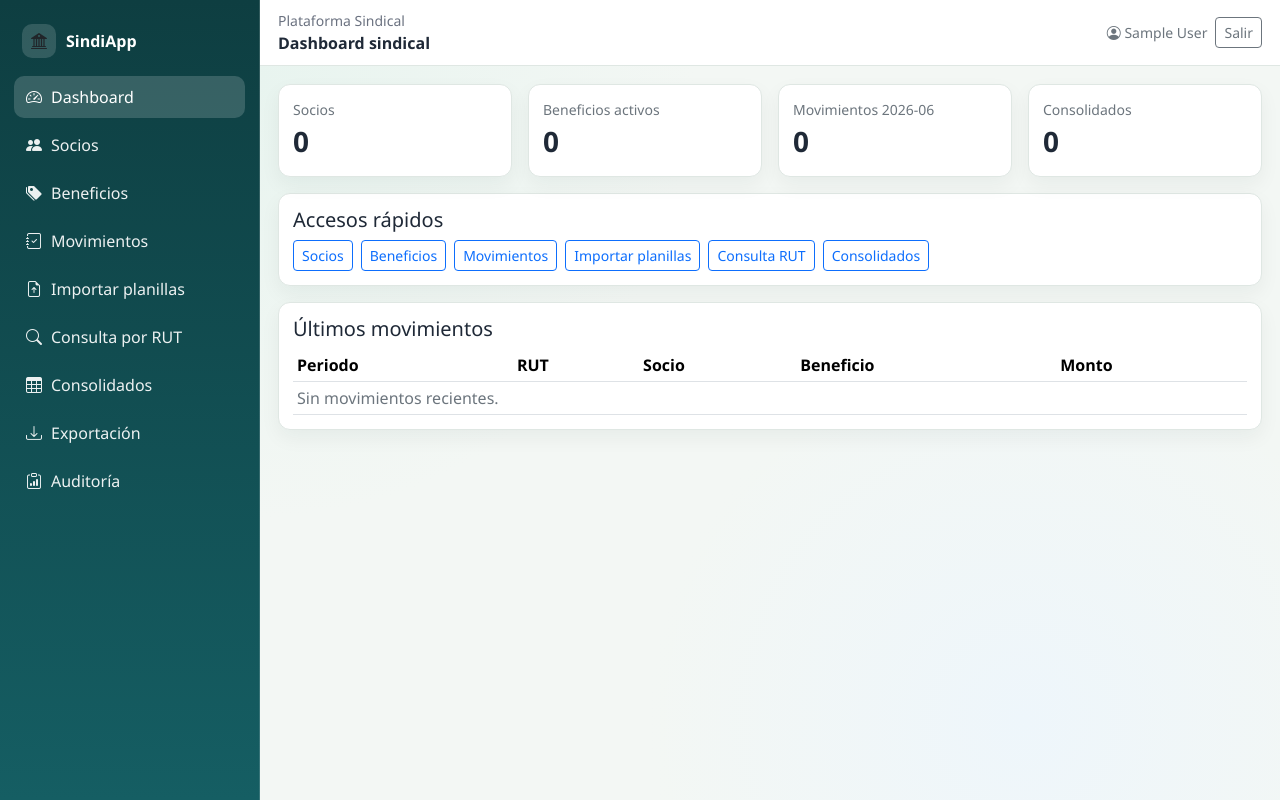
After one commit to Miguel-Olivares94/CRM_RED, a Django app: page /sindiapp/dashboard/ in a window 1280 px wide. The commit adds this page. Run offline with Django 4.2, Linux system fonts and the light colour scheme; the visitor is signed in with stand-in values (Sample User, id 1); data that the repository does not hold is empty; parts of the project's set-up code (start-up, migrations or seed data) failed here and were passed over.

Commit message:
feat: agregar interfaz independiente SindiApp

```diff
--- /dev/null
+++ b/core/templates/core/sindiapp/base.html
@@ -0,0 +1,168 @@
+<!DOCTYPE html>
+<html lang="es">
+<head>
+  <meta charset="UTF-8">
+  <meta name="viewport" content="width=device-width, initial-scale=1.0">
+  <title>{% block title %}SindiApp{% endblock %}</title>
+  {% load static %}
+  <link rel="stylesheet" href="https://cdn.jsdelivr.net/npm/bootstrap@5.3.3/dist/css/bootstrap.min.css">
+  <link rel="stylesheet" href="https://cdn.jsdelivr.net/npm/bootstrap-icons@1.11.0/font/bootstrap-icons.css">
+  <style>
+    :root {
+      --sindi-bg: #f3f7f4;
+      --sindi-panel: #ffffff;
+      --sindi-primary: #155e63;
+      --sindi-primary-strong: #0e3e41;
+      --sindi-accent: #ffb703;
+      --sindi-text: #1f2937;
+      --sindi-muted: #6b7280;
+      --sindi-border: #dfe7e3;
+    }
+
+    body {
+      background: radial-gradient(circle at 20% 10%, #e8f4ef 0, transparent 35%),
+                  radial-gradient(circle at 80% 90%, #eef6fb 0, transparent 30%),
+                  var(--sindi-bg);
+      color: var(--sindi-text);
+      font-family: "Segoe UI", "Noto Sans", sans-serif;
+      min-height: 100vh;
+    }
+
+    .sindi-shell {
+      display: grid;
+      grid-template-columns: 260px 1fr;
+      min-height: 100vh;
+    }
+
+    .sindi-sidebar {
+      background: linear-gradient(180deg, var(--sindi-primary-strong), var(--sindi-primary));
+      color: #fff;
+      padding: 18px 14px;
+      border-right: 1px solid rgba(255, 255, 255, 0.15);
+    }
+
+    .sindi-brand {
+      display: flex;
+      align-items: center;
+      gap: 10px;
+      color: #fff;
+      text-decoration: none;
+      font-weight: 700;
+      margin: 6px 8px 18px;
+    }
+
+    .sindi-brand .mark {
+      width: 34px;
+      height: 34px;
+      border-radius: 10px;
+      background: rgba(255, 255, 255, 0.15);
+      display: grid;
+      place-items: center;
+    }
+
+    .sindi-nav .nav-link {
+      color: rgba(255, 255, 255, 0.92);
+      border-radius: 10px;
+      margin-bottom: 6px;
+      display: flex;
+      align-items: center;
+      gap: 9px;
+      padding: 9px 12px;
+    }
+
+    .sindi-nav .nav-link.active,
+    .sindi-nav .nav-link:hover {
+      background: rgba(255, 255, 255, 0.17);
+      color: #fff;
+    }
+
+    .sindi-main {
+      display: flex;
+      flex-direction: column;
+      min-width: 0;
+    }
+
+    .sindi-topbar {
+      background: var(--sindi-panel);
+      border-bottom: 1px solid var(--sindi-border);
+      padding: 10px 18px;
+      display: flex;
+      justify-content: space-between;
+      align-items: center;
+    }
+
+    .sindi-content {
+      padding: 18px;
+    }
+
+    .sindi-card {
+      background: var(--sindi-panel);
+      border: 1px solid var(--sindi-border);
+      border-radius: 12px;
+      padding: 14px;
+      box-shadow: 0 8px 20px rgba(5, 36, 38, 0.05);
+    }
+
+    @media (max-width: 992px) {
+      .sindi-shell {
+        grid-template-columns: 1fr;
+      }
+
+      .sindi-sidebar {
+        border-right: none;
+        border-bottom: 1px solid rgba(255, 255, 255, 0.2);
+      }
+    }
+  </style>
+  {% block extra_css %}{% endblock %}
+</head>
+<body>
+  <div class="sindi-shell">
+    <aside class="sindi-sidebar">
+      <a href="{% url 'core:sindiapp_dashboard' %}" class="sindi-brand">
+        <span class="mark"><i class="bi bi-bank2"></i></span>
+        <span>SindiApp</span>
+      </a>
+
+      <ul class="nav flex-column sindi-nav">
+        <li class="nav-item"><a class="nav-link {% if request.resolver_match.url_name == 'sindiapp_dashboard' %}active{% endif %}" href="{% url 'core:sindiapp_dashboard' %}"><i class="bi bi-speedometer2"></i> Dashboard</a></li>
+        <li class="nav-item"><a class="nav-link {% if 'sindiapp_socio' in request.resolver_match.url_name %}active{% endif %}" href="{% url 'core:sindiapp_socio_list' %}"><i class="bi bi-people-fill"></i> Socios</a></li>
+        <li class="nav-item"><a class="nav-link {% if 'sindiapp_beneficio' in request.resolver_match.url_name %}active{% endif %}" href="{% url 'core:sindiapp_beneficio_list' %}"><i class="bi bi-tags-fill"></i> Beneficios</a></li>
+        <li class="nav-item"><a class="nav-link {% if 'sindiapp_movimiento' in request.resolver_match.url_name %}active{% endif %}" href="{% url 'core:sindiapp_movimiento_list' %}"><i class="bi bi-journal-check"></i> Movimientos</a></li>
+        <li class="nav-item"><a class="nav-link {% if request.resolver_match.url_name == 'sindiapp_movimiento_import' %}active{% endif %}" href="{% url 'core:sindiapp_movimiento_import' %}"><i class="bi bi-file-earmark-arrow-up"></i> Importar planillas</a></li>
+        <li class="nav-item"><a class="nav-link {% if request.resolver_match.url_name == 'sindiapp_consulta_rut' %}active{% endif %}" href="{% url 'core:sindiapp_consulta_rut' %}"><i class="bi bi-search"></i> Consulta por RUT</a></li>
+        <li class="nav-item"><a class="nav-link {% if 'sindiapp_consolidado' in request.resolver_match.url_name %}active{% endif %}" href="{% url 'core:sindiapp_consolidado_historial' %}"><i class="bi bi-table"></i> Consolidados</a></li>
+        <li class="nav-item"><a class="nav-link" href="{% url 'core:sindiapp_consolidado_historial' %}"><i class="bi bi-download"></i> Exportación</a></li>
+        <li class="nav-item"><a class="nav-link {% if request.resolver_match.url_name == 'sindiapp_auditoria_list' %}active{% endif %}" href="{% url 'core:sindiapp_auditoria_list' %}"><i class="bi bi-clipboard-data"></i> Auditoría</a></li>
+      </ul>
+    </aside>
+
+    <main class="sindi-main">
+      <div class="sindi-topbar">
+        <div>
+          <div style="font-size: 14px; color: var(--sindi-muted);">Plataforma Sindical</div>
+          <div style="font-weight: 700;">{% block page_title %}SindiApp{% endblock %}</div>
+        </div>
+        <div class="d-flex align-items-center gap-2">
+          <span class="text-secondary small"><i class="bi bi-person-circle"></i> {{ user.get_full_name|default:user.username }}</span>
+          <form method="post" action="{% url 'core:logout' %}">
+            {% csrf_token %}
+            <button type="submit" class="btn btn-sm btn-outline-secondary">Salir</button>
+          </form>
+        </div>
+      </div>
+
+      <div class="sindi-content">
+        {% if messages %}
+          {% for message in messages %}
+            <div class="alert alert-{{ message.tags|default:'info' }}">{{ message }}</div>
+          {% endfor %}
+        {% endif %}
+        {% block content %}{% endblock %}
+      </div>
+    </main>
+  </div>
+  <script src="https://cdn.jsdelivr.net/npm/bootstrap@5.3.3/dist/js/bootstrap.bundle.min.js"></script>
+  {% block extra_js %}{% endblock %}
+</body>
+</html>
--- /dev/null
+++ b/core/templates/core/sindiapp/dashboard.html
@@ -0,0 +1,53 @@
+{% extends 'core/sindiapp/base.html' %}
+{% block title %}SindiApp | Dashboard{% endblock %}
+{% block page_title %}Dashboard sindical{% endblock %}
+{% block content %}
+<div class="row g-3 mb-3">
+  <div class="col-md-6 col-lg-3"><div class="sindi-card"><div class="text-secondary small">Socios</div><div style="font-size:28px;font-weight:700;">{{ total_socios }}</div></div></div>
+  <div class="col-md-6 col-lg-3"><div class="sindi-card"><div class="text-secondary small">Beneficios activos</div><div style="font-size:28px;font-weight:700;">{{ total_beneficios_activos }}</div></div></div>
+  <div class="col-md-6 col-lg-3"><div class="sindi-card"><div class="text-secondary small">Movimientos {{ periodo_actual }}</div><div style="font-size:28px;font-weight:700;">{{ total_movimientos_periodo }}</div></div></div>
+  <div class="col-md-6 col-lg-3"><div class="sindi-card"><div class="text-secondary small">Consolidados</div><div style="font-size:28px;font-weight:700;">{{ total_consolidados }}</div></div></div>
+</div>
+
+<div class="sindi-card mb-3">
+  <h5 class="mb-2">Accesos rápidos</h5>
+  <div class="d-flex flex-wrap gap-2">
+    <a class="btn btn-outline-primary btn-sm" href="{% url 'core:sindiapp_socio_list' %}">Socios</a>
+    <a class="btn btn-outline-primary btn-sm" href="{% url 'core:sindiapp_beneficio_list' %}">Beneficios</a>
+    <a class="btn btn-outline-primary btn-sm" href="{% url 'core:sindiapp_movimiento_list' %}">Movimientos</a>
+    <a class="btn btn-outline-primary btn-sm" href="{% url 'core:sindiapp_movimiento_import' %}">Importar planillas</a>
+    <a class="btn btn-outline-primary btn-sm" href="{% url 'core:sindiapp_consulta_rut' %}">Consulta RUT</a>
+    <a class="btn btn-outline-primary btn-sm" href="{% url 'core:sindiapp_consolidado_historial' %}">Consolidados</a>
+  </div>
+</div>
+
+<div class="sindi-card">
+  <h5 class="mb-2">Últimos movimientos</h5>
+  <div class="table-responsive">
+    <table class="table table-sm align-middle mb-0">
+      <thead>
+        <tr>
+          <th>Periodo</th>
+          <th>RUT</th>
+          <th>Socio</th>
+          <th>Beneficio</th>
+          <th>Monto</th>
+        </tr>
+      </thead>
+      <tbody>
+        {% for mov in ultimos_movimientos %}
+          <tr>
+            <td>{{ mov.periodo }}</td>
+            <td>{{ mov.socio.rut }}</td>
+            <td>{{ mov.socio.nombre }}</td>
+            <td>{{ mov.tipo_beneficio.nombre }}</td>
+            <td>{{ mov.monto }}</td>
+          </tr>
+        {% empty %}
+          <tr><td colspan="5" class="text-secondary">Sin movimientos recientes.</td></tr>
+        {% endfor %}
+      </tbody>
+    </table>
+  </div>
+</div>
+{% endblock %}
--- a/core/templates/core/sindicato/beneficio_form.html
+++ b/core/templates/core/sindicato/beneficio_form.html
@@ -1,4 +1,4 @@
-{% extends 'core/base.html' %}
+{% extends 'core/sindiapp/base.html' %}
 {% block title %}Formulario Beneficio Sindicato{% endblock %}
 {% block content %}
 <h2>Tipo Beneficio Sindicato</h2>
@@ -8,5 +8,5 @@
   {{ form.as_p }}
   <button type="submit">Guardar</button>
 </form>
-<a href="{% url 'core:sindicato_beneficio_list' %}">Volver</a>
+<a href="{% url 'core:sindiapp_beneficio_list' %}">Volver</a>
 {% endblock %}
--- a/core/templates/core/sindicato/beneficio_list.html
+++ b/core/templates/core/sindicato/beneficio_list.html
@@ -1,4 +1,4 @@
-{% extends 'core/base.html' %}
+{% extends 'core/sindiapp/base.html' %}
 {% block title %}Beneficios Sindicato{% endblock %}
 {% block content %}
 <h2>Tipos de Beneficio Sindicato</h2>
@@ -7,11 +7,11 @@
   {% for item in beneficios %}
     <li>
       {{ item.codigo }} - {{ item.nombre }} ({{ item.estado }})
-      <a href="{% url 'core:sindicato_beneficio_update' item.pk %}">Editar</a>
+      <a href="{% url 'core:sindiapp_beneficio_update' item.pk %}">Editar</a>
     </li>
   {% empty %}
     <li>Sin beneficios</li>
   {% endfor %}
 </ul>
-<a href="{% url 'core:sindicato_beneficio_create' %}">Nuevo beneficio</a>
+<a href="{% url 'core:sindiapp_beneficio_create' %}">Nuevo beneficio</a>
 {% endblock %}
--- a/core/templates/core/sindicato/consulta_rut.html
+++ b/core/templates/core/sindicato/consulta_rut.html
@@ -1,4 +1,4 @@
-{% extends 'core/base.html' %}
+{% extends 'core/sindiapp/base.html' %}
 {% block title %}Consulta por RUT Sindicato{% endblock %}
 {% block content %}
 <h2>Consulta por RUT</h2>
--- a/core/templates/core/sindicato/movimiento_form.html
+++ b/core/templates/core/sindicato/movimiento_form.html
@@ -1,4 +1,4 @@
-{% extends 'core/base.html' %}
+{% extends 'core/sindiapp/base.html' %}
 {% block title %}Formulario Movimiento Sindicato{% endblock %}
 {% block content %}
 <h2>Movimiento Sindicato</h2>
@@ -15,5 +15,5 @@
   {{ form.as_p }}
   <button type="submit">Guardar</button>
 </form>
-<a href="{% url 'core:sindicato_movimiento_list' %}">Volver</a>
+<a href="{% url 'core:sindiapp_movimiento_list' %}">Volver</a>
 {% endblock %}
--- a/core/templates/core/sindicato/socio_form.html
+++ b/core/templates/core/sindicato/socio_form.html
@@ -1,4 +1,4 @@
-{% extends 'core/base.html' %}
+{% extends 'core/sindiapp/base.html' %}
 {% block title %}Formulario Socio Sindicato{% endblock %}
 {% block content %}
 <h2>Socio Sindicato</h2>
@@ -8,5 +8,5 @@
   {{ form.as_p }}
   <button type="submit">Guardar</button>
 </form>
-<a href="{% url 'core:sindicato_socio_list' %}">Volver</a>
+<a href="{% url 'core:sindiapp_socio_list' %}">Volver</a>
 {% endblock %}
--- a/core/templates/core/sindicato/socio_list.html
+++ b/core/templates/core/sindicato/socio_list.html
@@ -1,4 +1,4 @@
-{% extends 'core/base.html' %}
+{% extends 'core/sindiapp/base.html' %}
 {% block title %}Socios Sindicato{% endblock %}
 {% block content %}
 <h2>Socios Sindicato</h2>
@@ -11,11 +11,11 @@
   {% for socio in socios %}
     <li>
       {{ socio.rut }} - {{ socio.nombre }} ({{ socio.empresa.nombre }})
-      <a href="{% url 'core:sindicato_socio_update' socio.pk %}">Editar</a>
+      <a href="{% url 'core:sindiapp_socio_update' socio.pk %}">Editar</a>
     </li>
   {% empty %}
     <li>Sin socios</li>
   {% endfor %}
 </ul>
-<a href="{% url 'core:sindicato_socio_create' %}">Nuevo socio</a>
+<a href="{% url 'core:sindiapp_socio_create' %}">Nuevo socio</a>
 {% endblock %}
--- a/core/urls.py
+++ b/core/urls.py
@@ -2,8 +2,10 @@ from django.urls import path
 from .views import (
     # Auth
     LoginView, LogoutView, AdminRedirectView, EjecutivoClientesView, IndexView,
+    SindiAppLoginView,
     # Dashboard
     DashboardView, CreateEjecutivoView, SubordinadosManagementView,
+    SindiAppDashboardView,
     # Cliente
     ClienteListView, ClienteCreateView, ClienteDetailView, ClienteUpdateView, ClienteDeleteView,
     ClienteImportView, ClientesProspectadosView,
@@ -40,6 +42,24 @@ from .views import (
     ConsolidadoSindicatoRecalcularView,
     ConsolidadoSindicatoCerrarPeriodoView,
     ConsolidadoSindicatoExportarView,
+    SindiAppSocioSindicatoListView,
+    SindiAppSocioSindicatoCreateView,
+    SindiAppSocioSindicatoUpdateView,
+    SindiAppTipoBeneficioSindicatoListView,
+    SindiAppTipoBeneficioSindicatoCreateView,
+    SindiAppTipoBeneficioSindicatoUpdateView,
+    SindiAppMovimientoSindicatoListView,
+    SindiAppMovimientoSindicatoCreateView,
+    SindiAppMovimientoSindicatoUpdateView,
+    SindiAppMovimientoSindicatoImportView,
+    SindiAppConsultaRutSindicatoView,
+    SindiAppConsolidadoSindicatoHistorialView,
+    SindiAppConsolidadoSindicatoDetalleView,
+    SindiAppConsolidadoSindicatoGenerarView,
+    SindiAppConsolidadoSindicatoRecalcularView,
+    SindiAppConsolidadoSindicatoCerrarPeriodoView,
+    SindiAppConsolidadoSindicatoExportarView,
+    SindiAppAuditoriaListView,
 )
 from .views import api_comunas
 from .views_ai import AuditarOportunidadView, PrepararContactoView, SugerirEstrategiaView
@@ -53,6 +73,7 @@ urlpatterns = [
     # Autenticación
     path("login/", LoginView.as_view(), name="login"),
     path("logout/", LogoutView.as_view(), name="logout"),
+    path("sindiapp/login/", SindiAppLoginView.as_view(), name="sindiapp_login"),
 
     # Dashboard - Home redirige según el rol
     path("", IndexView.as_view(), name="index"),
@@ -115,6 +136,27 @@ urlpatterns = [
     # API
     path("api/comunas/", api_comunas, name="api_comunas"),
 
+    # ── SindiApp (interfaz cliente) ──────────────────────────────────
+    path('sindiapp/dashboard/', SindiAppDashboardView.as_view(), name='sindiapp_dashboard'),
+    path('sindiapp/socios/', SindiAppSocioSindicatoListView.as_view(), name='sindiapp_socio_list'),
+    path('sindiapp/socios/nuevo/', SindiAppSocioSindicatoCreateView.as_view(), name='sindiapp_socio_create'),
+    path('sindiapp/socios/<int:pk>/editar/', SindiAppSocioSindicatoUpdateView.as_view(), name='sindiapp_socio_update'),
+    path('sindiapp/beneficios/', SindiAppTipoBeneficioSindicatoListView.as_view(), name='sindiapp_beneficio_list'),
+    path('sindiapp/beneficios/nuevo/', SindiAppTipoBeneficioSindicatoCreateView.as_view(), name='sindiapp_beneficio_create'),
+    path('sindiapp/beneficios/<int:pk>/editar/', SindiAppTipoBeneficioSindicatoUpdateView.as_view(), name='sindiapp_beneficio_update'),
+    path('sindiapp/movimientos/', SindiAppMovimientoSindicatoListView.as_view(), name='sindiapp_movimiento_list'),
+    path('sindiapp/importar/', SindiAppMovimientoSindicatoImportView.as_view(), name='sindiapp_movimiento_import'),
+    path('sindiapp/movimientos/nuevo/', SindiAppMovimientoSindicatoCreateView.as_view(), name='sindiapp_movimiento_create'),
+    path('sindiapp/movimientos/<int:pk>/editar/', SindiAppMovimientoSindicatoUpdateView.as_view(), name='sindiapp_movimiento_update'),
+    path('sindiapp/consulta-rut/', SindiAppConsultaRutSindicatoView.as_view(), name='sindiapp_consulta_rut'),
+    path('sindiapp/consolidados/', SindiAppConsolidadoSindicatoHistorialView.as_view(), name='sindiapp_consolidado_historial'),
+    path('sindiapp/consolidados/<int:pk>/', SindiAppConsolidadoSindicatoDetalleView.as_view(), name='sindiapp_consolidado_detalle'),
+    path('sindiapp/consolidados/generar/', SindiAppConsolidadoSindicatoGenerarView.as_view(), name='sindiapp_consolidado_generar'),
+    path('sindiapp/consolidados/recalcular/', SindiAppConsolidadoSindicatoRecalcularView.as_view(), name='sindiapp_consolidado_recalcular'),
+    path('sindiapp/consolidados/cerrar/', SindiAppConsolidadoSindicatoCerrarPeriodoView.as_view(), name='sindiapp_consolidado_cerrar'),
+    path('sindiapp/consolidados/<int:pk>/exportar/', SindiAppConsolidadoSindicatoExportarView.as_view(), name='sindiapp_consolidado_exportar'),
+    path('sindiapp/auditoria/', SindiAppAuditoriaListView.as_view(), name='sindiapp_auditoria_list'),
+
     # ── Módulo Sindicato MVP ─────────────────────────────────────────
     path('sindicato/socios/', SocioSindicatoListView.as_view(), name='sindicato_socio_list'),
     path('sindicato/socios/nuevo/', SocioSindicatoCreateView.as_view(), name='sindicato_socio_create'),
--- a/core/views.py
+++ b/core/views.py
@@ -2060,6 +2060,10 @@ def _es_dirigente_sindicato(user):
     return user.is_superuser or 'dirigente' in roles
 
 
+def _es_usuario_sindicato(user):
+    return _es_admin_sindicato(user) or _es_tesoreria_sindicato(user) or _es_dirigente_sindicato(user)
+
+
 def _rut_normalizado_simple(rut):
     if not rut:
         return ''
@@ -3027,6 +3031,147 @@ class ConsolidadoSindicatoExportarView(SindicatoTenantMixin, SindicatoRolePermis
         return response
 
 
+class SindiAppLoginView(View):
+    template_name = 'core/sindiapp/login.html'
+    form_class = EmailAuthenticationForm
+
+    def get_redirect_url(self, user):
+        if _es_usuario_sindicato(user):
+            return 'core:sindiapp_dashboard'
+        if user.is_superuser or user.groups.filter(name='Admin').exists():
+            return 'core:dashboard'
+        if user.groups.filter(name='Ejecutivo').exists():
+            return 'core:ejecutivo_clientes'
+        return 'core:dashboard'
+
+    def get(self, request):
+        if request.user.is_authenticated:
+            return redirect(self.get_redirect_url(request.user))
+        form = self.form_class()
+        return render(request, self.template_name, {'form': form})
+
+    def post(self, request):
+        form = self.form_class(request.POST)
+        if form.is_valid():
+            user = form.get_user()
+            login(request, user, backend='core.backends.EmailBackend')
+            return redirect(self.get_redirect_url(user))
+        return render(request, self.template_name, {'form': form})
+
+
+class SindiAppDashboardView(SindicatoTenantMixin, SindicatoRolePermissionMixin, TemplateView):
+    template_name = 'core/sindiapp/dashboard.html'
+    login_url = 'core:sindiapp_login'
+    permiso_ver = 'consolidado_ver'
+
+    def get_context_data(self, **kwargs):
+        context = super().get_context_data(**kwargs)
+        empresa = self.get_empresa_usuario()
+        periodo_actual = datetime.now().strftime('%Y-%m')
+
+        socios_qs = self.filtrar_por_tenant(SocioSindicato.objects.all())
+        beneficios_qs = self.filtrar_por_tenant(TipoBeneficioSindicato.objects.all())
+        movimientos_qs = self.filtrar_por_tenant(MovimientoSindicato.objects.all())
+        consolidados_qs = self.filtrar_por_tenant(ConsolidadoMensualSindicato.objects.all())
+
+        context.update(
+            {
+                'empresa': empresa,
+                'periodo_actual': periodo_actual,
+                'total_socios': socios_qs.count(),
+                'total_beneficios_activos': beneficios_qs.filter(
+                    estado=TipoBeneficioSindicato.ESTADO_ACTIVO
+                ).count(),
+                'total_movimientos_periodo': movimientos_qs.filter(periodo=periodo_actual).count(),
+                'total_consolidados': consolidados_qs.count(),
+                'ultimos_movimientos': movimientos_qs.select_related('socio', 'tipo_beneficio').order_by('-created_at')[:8],
+            }
+        )
+        return context
+
+
+class SindiAppAuditoriaListView(SindicatoTenantMixin, SindicatoRolePermissionMixin, ListView):
+    template_name = 'core/sindiapp/auditoria_list.html'
+    context_object_name = 'auditorias'
+    permiso_ver = 'consolidado_ver'
+    login_url = 'core:sindiapp_login'
+
+    def get_queryset(self):
+        qs = self.filtrar_por_tenant(AuditoriaSindicato.objects.select_related('usuario', 'empresa'))
+        periodo = self.request.GET.get('periodo', '').strip()
+        if periodo:
+            qs = qs.filter(periodo=periodo)
+        return qs.order_by('-created_at')[:300]
+
+
+class SindiAppSocioSindicatoListView(SocioSindicatoListView):
+    login_url = 'core:sindiapp_login'
+
+
+class SindiAppSocioSindicatoCreateView(SocioSindicatoCreateView):
+    login_url = 'core:sindiapp_login'
+
+
+class SindiAppSocioSindicatoUpdateView(SocioSindicatoUpdateView):
+    login_url = 'core:sindiapp_login'
+
+
+class SindiAppTipoBeneficioSindicatoListView(TipoBeneficioSindicatoListView):
+    login_url = 'core:sindiapp_login'
+
+
+class SindiAppTipoBeneficioSindicatoCreateView(TipoBeneficioSindicatoCreateView):
+    login_url = 'core:sindiapp_login'
+
+
+class SindiAppTipoBeneficioSindicatoUpdateView(TipoBeneficioSindicatoUpdateView):
+    login_url = 'core:sindiapp_login'
+
+
+class SindiAppMovimientoSindicatoListView(MovimientoSindicatoListView):
+    login_url = 'core:sindiapp_login'
+
+
+class SindiAppMovimientoSindicatoCreateView(MovimientoSindicatoCreateView):
+    login_url = 'core:sindiapp_login'
+
+
+class SindiAppMovimientoSindicatoUpdateView(MovimientoSindicatoUpdateView):
+    login_url = 'core:sindiapp_login'
+
+
+class SindiAppMovimientoSindicatoImportView(MovimientoSindicatoImportView):
+    login_url = 'core:sindiapp_login'
+
+
+class SindiAppConsultaRutSindicatoView(ConsultaRutSindicatoView):
+    login_url = 'core:sindiapp_login'
+
+
+class SindiAppConsolidadoSindicatoHistorialView(ConsolidadoSindicatoHistorialView):
+    login_url = 'core:sindiapp_login'
+
+
+class SindiAppConsolidadoSindicatoDetalleView(ConsolidadoSindicatoDetalleView):
+    login_url = 'core:sindiapp_login'
+
+
+class SindiAppConsolidadoSindicatoGenerarView(ConsolidadoSindicatoGenerarView):
+    login_url = 'core:sindiapp_login'
+
+
+class SindiAppConsolidadoSindicatoRecalcularView(ConsolidadoSindicatoRecalcularView):
+    login_url = 'core:sindiapp_login'
+
+
+class SindiAppConsolidadoSindicatoCerrarPeriodoView(ConsolidadoSindicatoCerrarPeriodoView):
+    login_url = 'core:sindiapp_login'
+
+
+class SindiAppConsolidadoSindicatoExportarView(ConsolidadoSindicatoExportarView):
+    login_url = 'core:sindiapp_login'
+
+
 # ==================== AUTENTICACIÓN ====================
 class LoginView(View):
     template_name = "core/login.html"
```
Also changed, not shown: core/templates/core/sindiapp/auditoria_list.html (added, +42 -0 lines), core/templates/core/sindiapp/login.html (added, +86 -0 lines), core/templates/core/sindicato/consolidado_detalle.html (+5 -5 lines), core/templates/core/sindicato/consolidado_historial.html (+5 -5 lines), core/templates/core/sindicato/movimiento_import.html (+4 -4 lines), core/templates/core/sindicato/movimiento_list.html (+4 -4 lines), core/tests/test_sindiapp_identity.py (added, +93 -0 lines).
